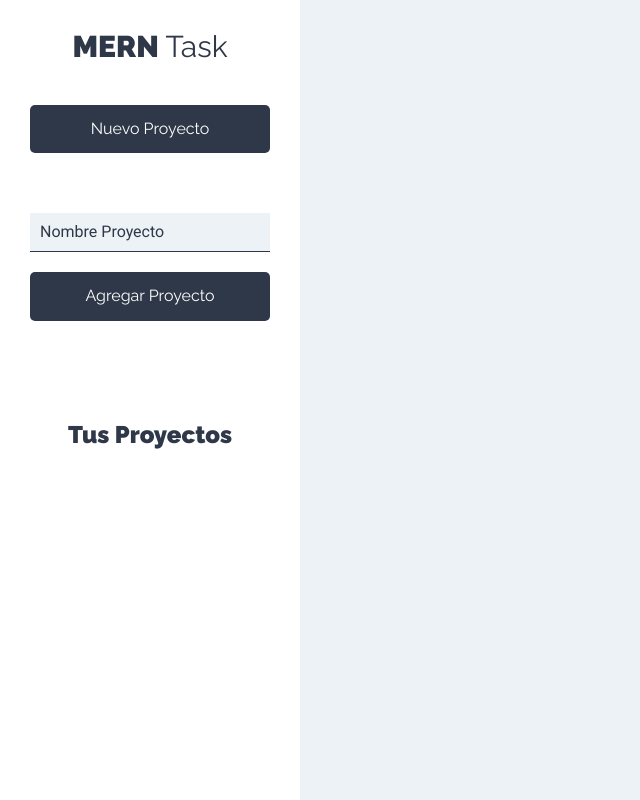
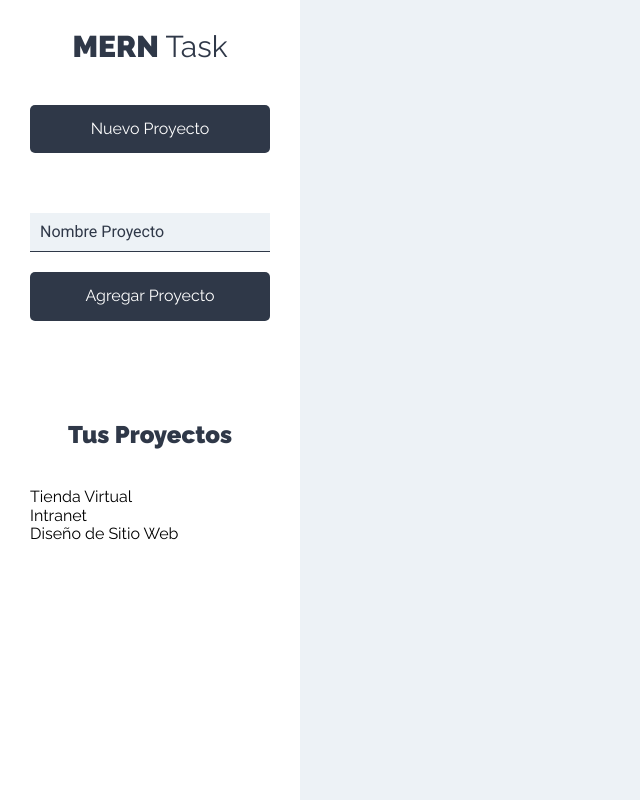
Before and after one commit to salinassilvio/frontendTask, a React (Create React App) app: page /proyectos in a window 1280 px wide. Shown: the whole page, without its empty margins (0-640 px from the left). Built offline with nearby package versions, Linux system fonts and the light colour scheme.

Commit message:
Agregando un listado de proyectos desde el state

```diff
--- a/src/components/layout/Sidebar.jsx
+++ b/src/components/layout/Sidebar.jsx
@@ -1,6 +1,6 @@
 import React from 'react';
 import NuevoProyecto from '../proyectos/NuevoProyecto';
-
+import ListadoProyectos from '../proyectos/Listado';
 const Sidebar = () => {
     return (
         <aside>
@@ -8,6 +8,7 @@
             <NuevoProyecto></NuevoProyecto>
             <div className="proyectos">
                 <h2>Tus Proyectos</h2>
+                <ListadoProyectos></ListadoProyectos>
             </div>
 
         </aside>
--- /dev/null
+++ b/src/components/proyectos/Listado.jsx
@@ -0,0 +1,24 @@
+import React from 'react'
+import Proyecto from './Proyecto';
+const Listado = () => {
+
+    //
+    const proyectos = [
+        {nombre: 'Tienda Virtual'},
+        {nombre: 'Intranet'},
+        {nombre: 'Diseño de Sitio Web'}
+    ]
+
+
+    return (
+        <ul className="listado-proyecto">
+            {proyectos.map(proyecto => (
+                <Proyecto
+                    proyecto={proyecto}
+                ></Proyecto>
+            ))}
+        </ul>
+    )
+}
+
+export default Listado
--- /dev/null
+++ b/src/components/proyectos/Proyecto.jsx
@@ -0,0 +1,16 @@
+import React from 'react'
+
+const Proyecto = ({proyecto}) => {
+    return (
+        <li>
+            <button
+            type="button"
+            className="btn btn-blank"
+            >
+            {proyecto.nombre}
+            </button>
+        </li>
+    )
+}
+
+export default Proyecto
```
